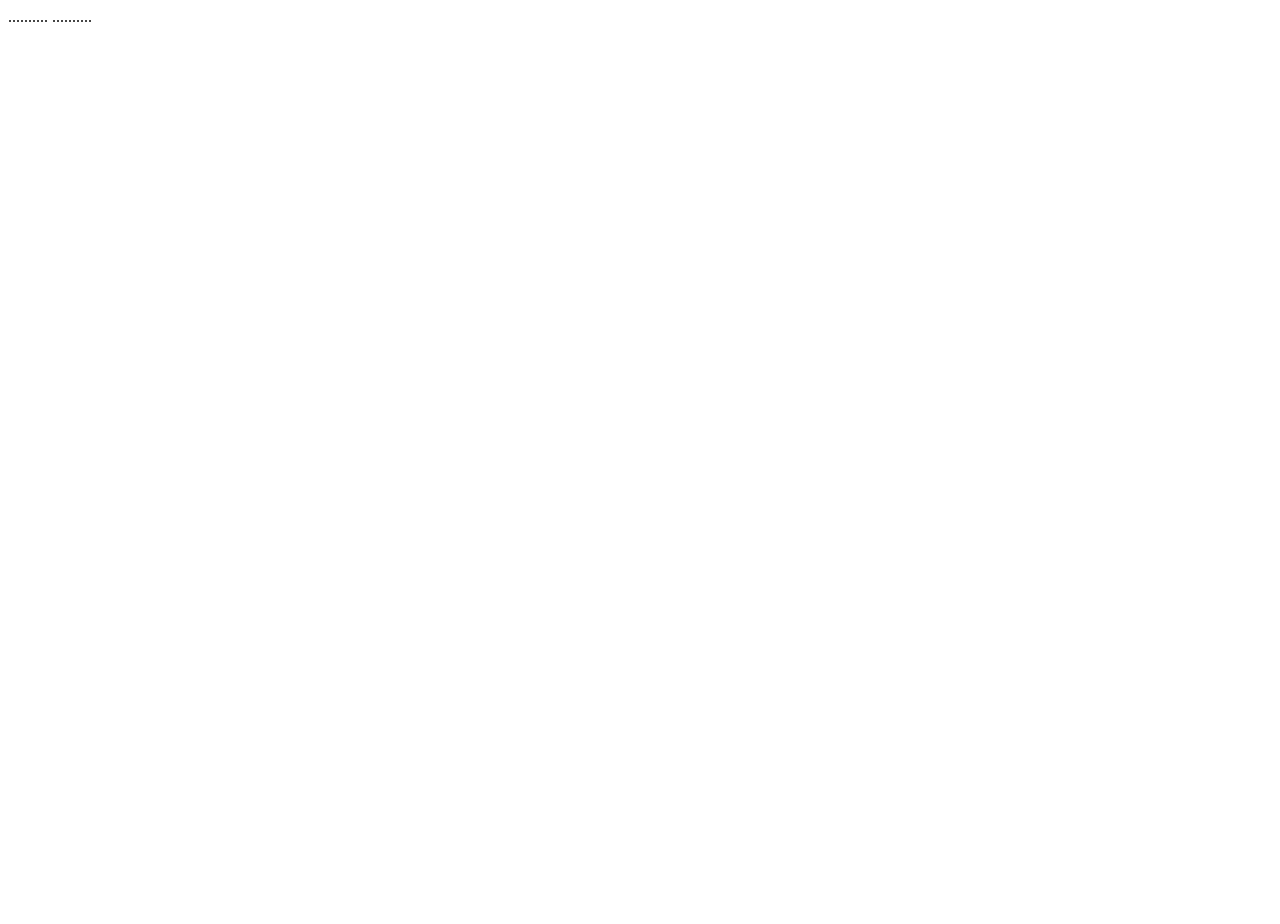
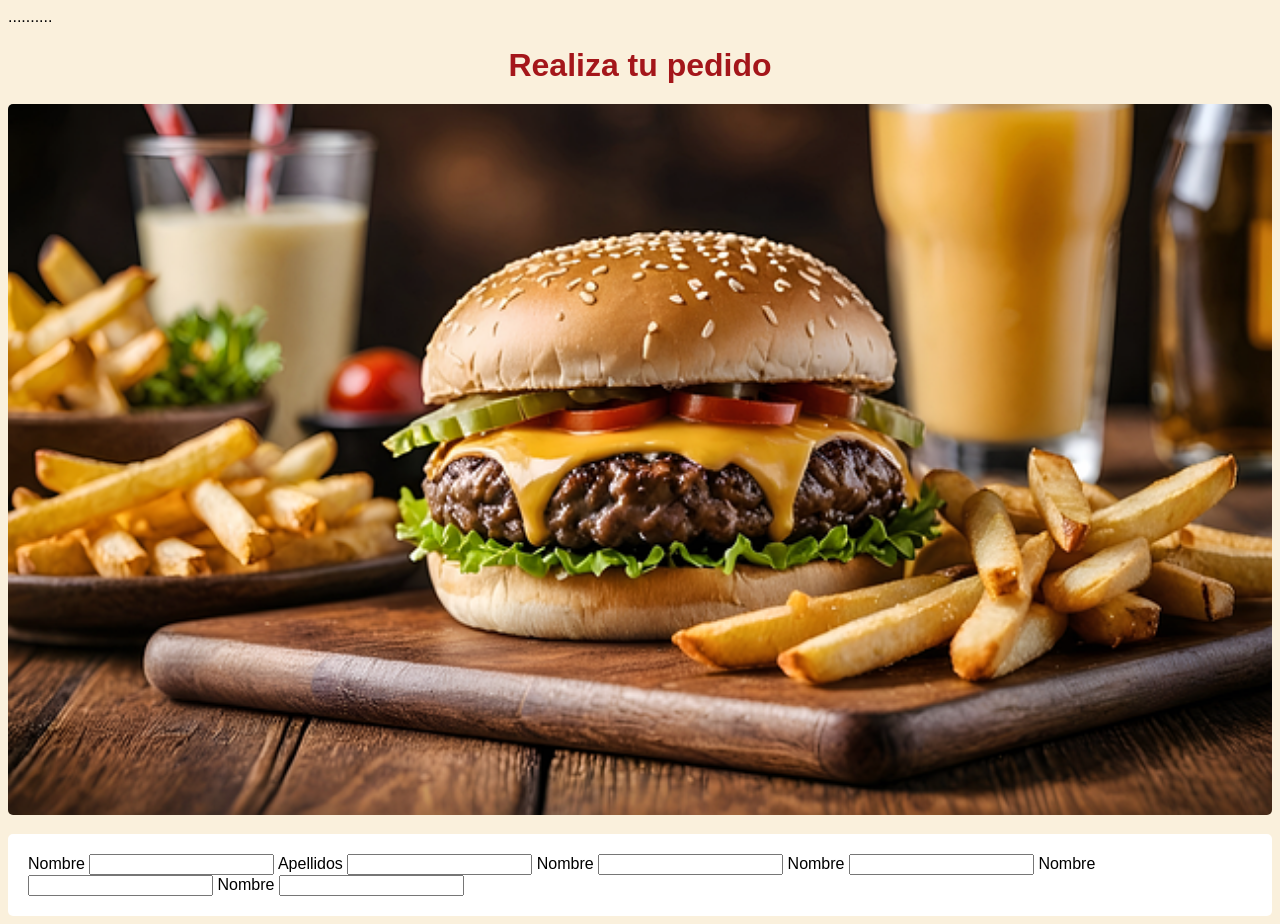
Before and after one commit to profemyri/examen-unailarios, a plain HTML site: page index.html in a window 1280 px wide. Before the commit the page ends 800 px from the top, so only its background shows below. Drawn offline with Linux system fonts and the light colour scheme.

Commit message:
guardado1

```diff
--- a/ex_html-css-js.css
+++ b/ex_html-css-js.css
@@ -1,13 +1,33 @@
 body {
-   ...........
+   background-color: #faf0dc;
+   font-family: Arial, sans-serif;
+   color:black;
 }
 
 h1 {
-   ...........
+   font-size: 32px;
+   color: #a4161a;
+   text-align: center;
+   margin-bottom: 20px;
+}
+
+h2{
+   font-size: 24px;
+   color: #5f5e5e;
+   margin-bottom: 15px;
+}
+
+img{
+   width: 100%;
+   border-radius: 5px;
+   margin-bottom: 15px;
 }
 
 form {
-   ...........
+   background-color: #ffffff;
+   border-radius: 5px;
+   padding: 20px;
+   margin
 }
 
 ............
--- a/index.html
+++ b/index.html
@@ -1,12 +1,33 @@
 <!DOCTYPE html>
 <html lang="es">
 <head>
+    <title>Formulario_hamburguesa</title>
     <meta charset="UTF-8">
    ..........
     <link rel="stylesheet" href="ex_html-css-js.css">
 </head>
 <body>
-   ..........
+    <h1>Realiza tu pedido</h1>
+    <img src="cheese-burger.png" id="fotoHamburguesa" descripcion="A la rica hamburguesa">
+    <form>
+        <label for="nombre">Nombre</label>
+        <input type="text" id="nombre" name="nombre" required>
+
+        <label for="apellidos">Apellidos</label>
+        <input type="text" id="apellidos" name="apellidos" required>
+
+        <label for="nombre">Nombre</label>
+        <input type="text" id="nombre" name="nombre" required>
+
+        <label for="nombre">Nombre</label>
+        <input type="text" id="nombre" name="nombre" required>
+
+        <label for="nombre">Nombre</label>
+        <input type="text" id="nombre" name="nombre" required>
+
+        <label for="nombre">Nombre</label>
+        <input type="text" id="nombre" name="nombre" required>
+    </form>
 
     <script src="ex_html-css-js.js"></script>
 
```
